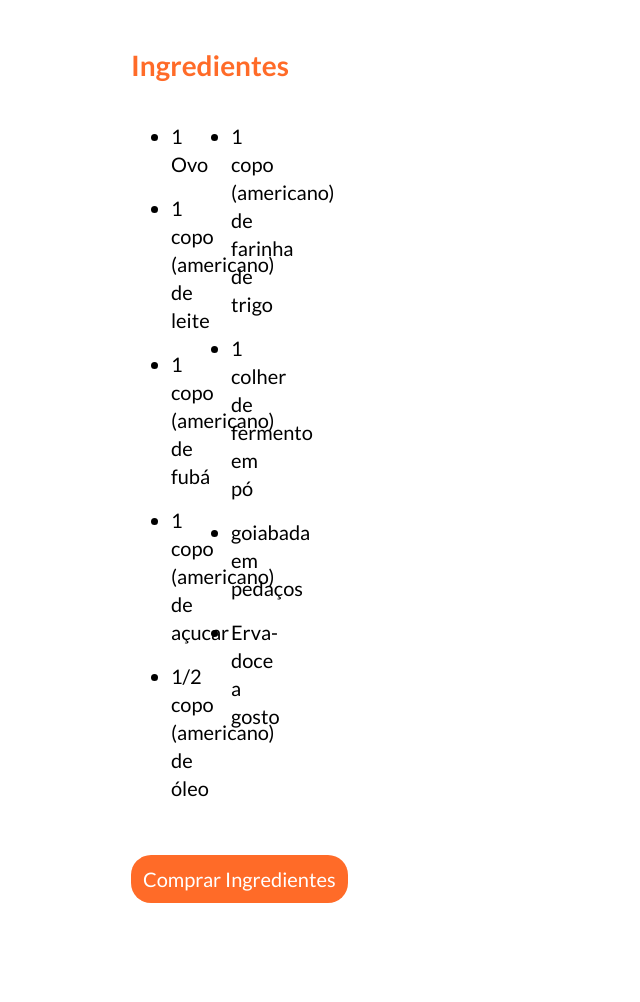
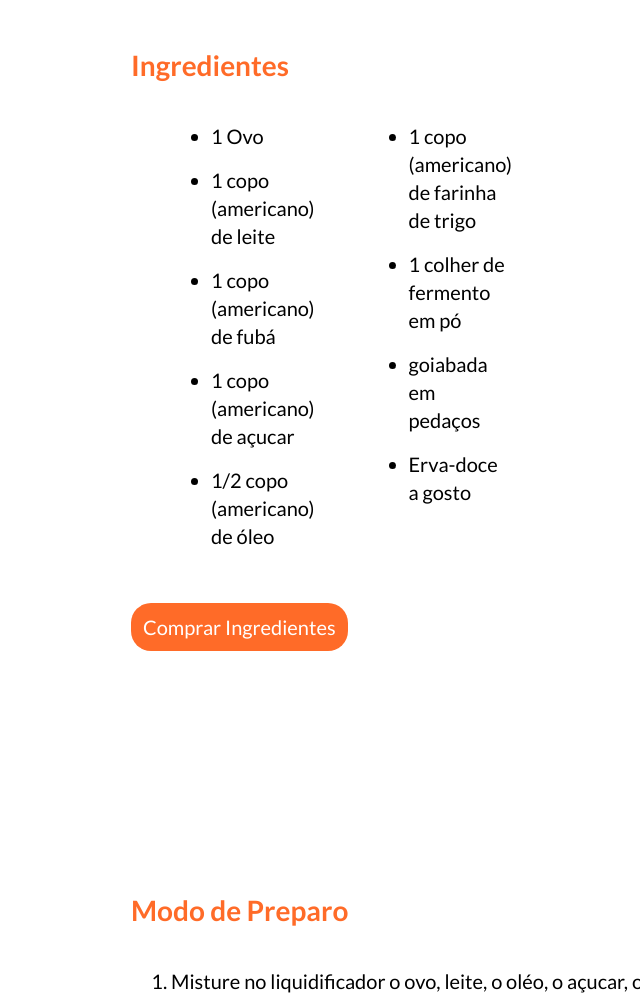
Before and after one commit to EduardoL07/projeto-receita1, a plain HTML site: page index.html in a window 1280 px wide. Shown: the part 800-1802 px from the top of the page, without its empty margins (114-754 px from the left). Drawn offline with Linux system fonts and the light colour scheme.

Commit message:
atualização

```diff
--- a/style.css
+++ b/style.css
@@ -87,7 +87,8 @@ li {
 .lista-ingredientes {
     max-width: 550px;
     margin-bottom: 65px;
-    width: 100px;
+    width: 300px;
+    gap: 95px;
 }
 
 .rodape {
@@ -122,4 +123,5 @@ p, li {
 
 ul {
     columns: 2;
+    margin: 40px;
 }
```
